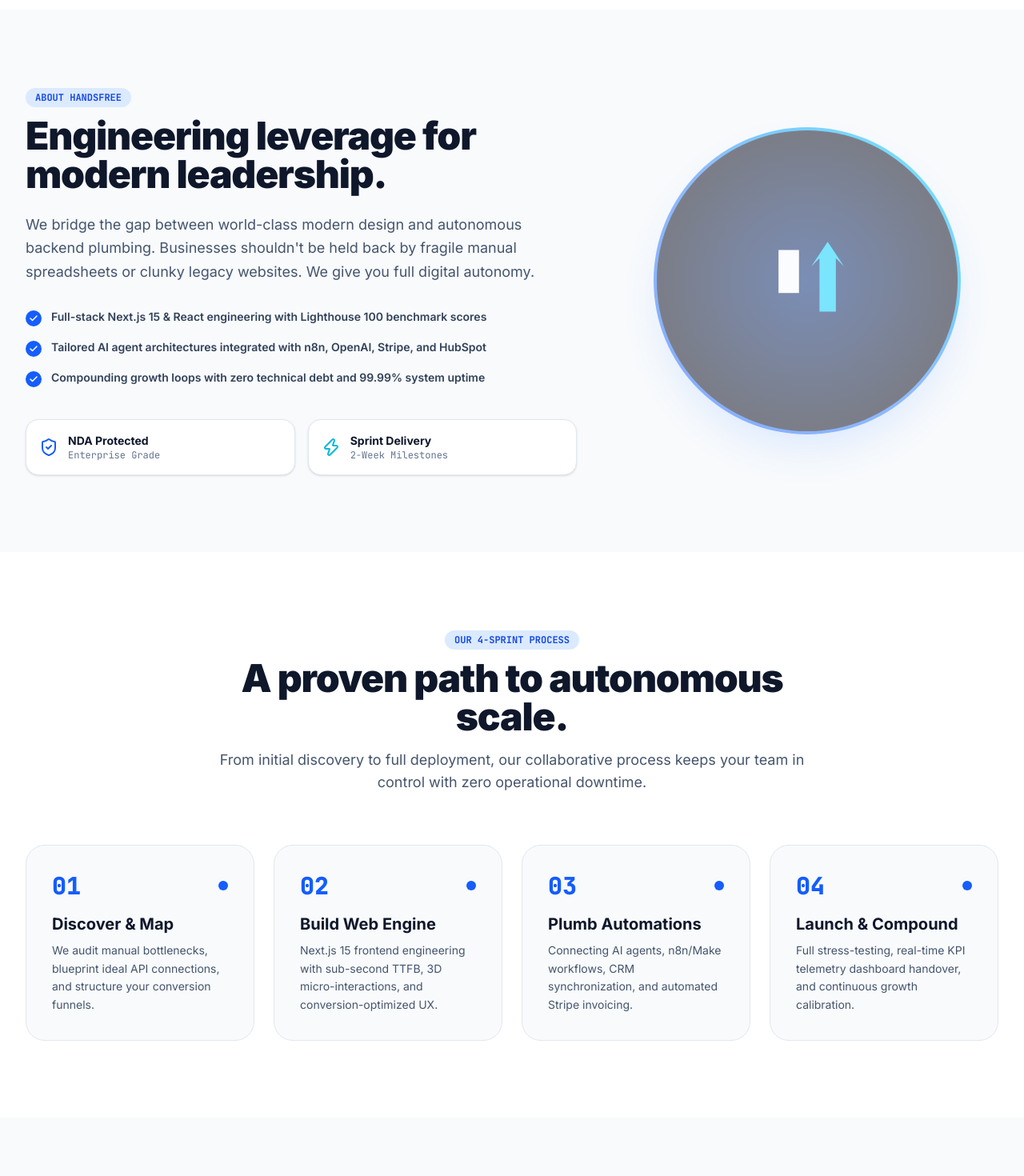
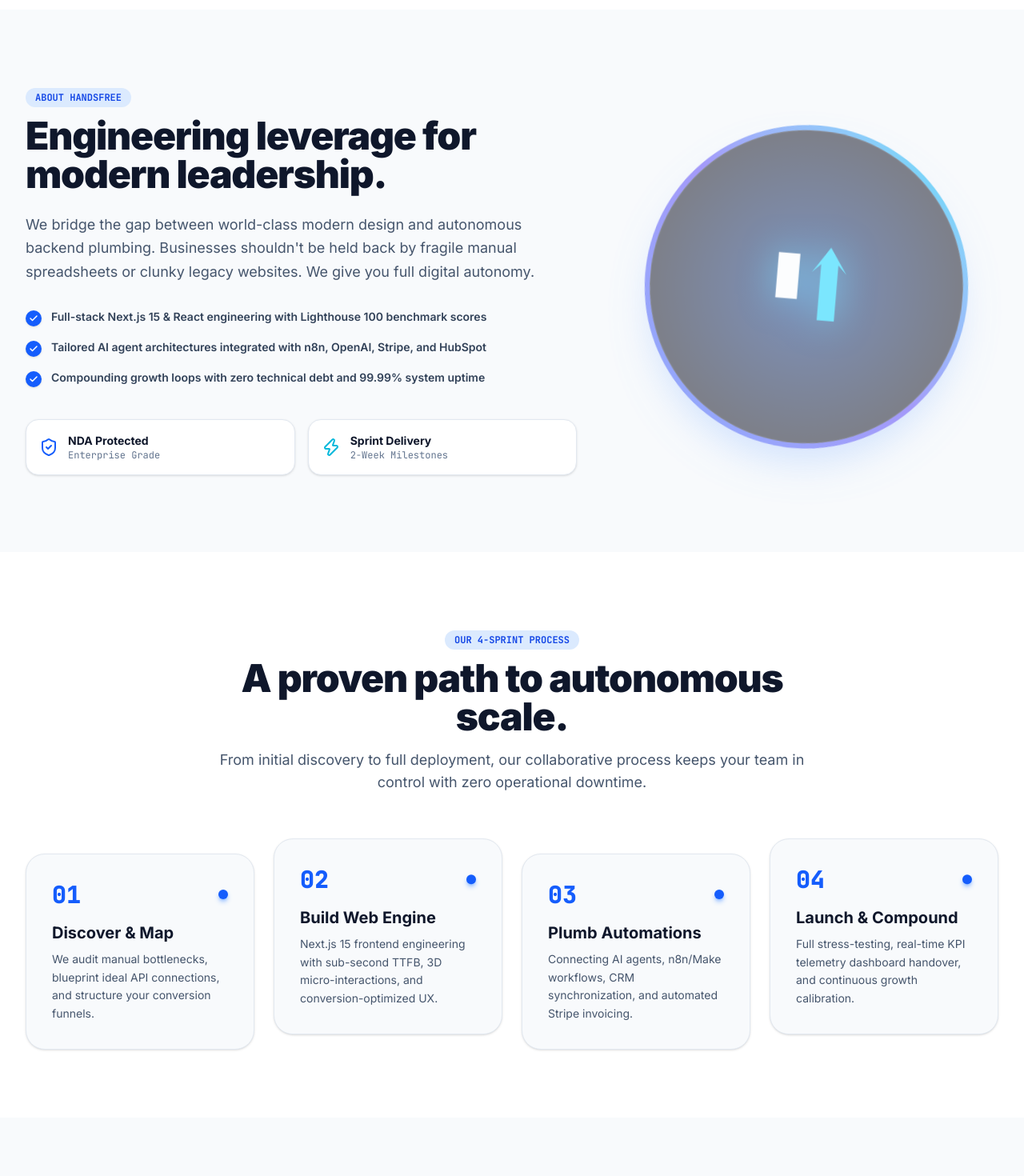
Before and after one commit to onlinewithsagar/HandsFree, a Next.js app: page / in a window 1280 px wide. Shown: the part 4100-5570 px from the top of the page at 80% size. Built offline with nearby package versions, Linux system fonts and the light colour scheme.

Commit message:
feat: add interactive custom spring cursor and dynamic 3D scroll physics

```diff
--- a/src/app/page.tsx
+++ b/src/app/page.tsx
@@ -3,6 +3,7 @@
 import { useState } from "react";
 import SmoothScrollProvider from "@/components/SmoothScrollProvider";
 import ScrollProgress from "@/components/ScrollProgress";
+import CustomCursor from "@/components/CustomCursor";
 import Navbar from "@/components/Navbar";
 import Hero from "@/components/Hero";
 import Marquee from "@/components/Marquee";
@@ -61,6 +62,7 @@ export default function Home() {
 
   return (
     <SmoothScrollProvider>
+      <CustomCursor />
       <ScrollProgress />
       <main className="min-h-screen bg-white text-slate-800">
         <Navbar
--- a/src/components/About.tsx
+++ b/src/components/About.tsx
@@ -1,9 +1,22 @@
 "use client";
 
-import { motion } from "framer-motion";
+import { motion, useScroll, useTransform } from "framer-motion";
 import { Check, ShieldCheck, Zap } from "lucide-react";
+import { useRef } from "react";
 
 export default function About() {
+  const containerRef = useRef<HTMLDivElement>(null);
+
+  const { scrollYProgress } = useScroll({
+    target: containerRef,
+    offset: ["start end", "end start"],
+  });
+
+  // Continuous 3D rotation, scaling and floating on scroll
+  const rotateOrb = useTransform(scrollYProgress, [0, 1], [-25, 45]);
+  const scaleOrb = useTransform(scrollYProgress, [0, 0.5, 1], [0.9, 1.08, 0.95]);
+  const yOrb = useTransform(scrollYProgress, [0, 1], [50, -50]);
+
   const points = [
     "Full-stack Next.js 15 & React engineering with Lighthouse 100 benchmark scores",
     "Tailored AI agent architectures integrated with n8n, OpenAI, Stripe, and HubSpot",
@@ -11,7 +24,7 @@ export default function About() {
   ];
 
   return (
-    <section id="about" className="py-24 bg-slate-50 relative overflow-hidden">
+    <section ref={containerRef} id="about" className="py-24 bg-slate-50 relative overflow-hidden">
       <div className="max-w-7xl mx-auto px-4 sm:px-6 lg:px-8">
         <div className="grid grid-cols-1 lg:grid-cols-12 gap-12 items-center">
           {/* Text (7 cols) */}
@@ -34,45 +47,55 @@ export default function About() {
 
             <div className="space-y-4 mb-10">
               {points.map((pt, idx) => (
-                <div key={idx} className="flex items-start gap-3">
-                  <div className="w-5 h-5 rounded-full bg-blue-600 text-white flex items-center justify-center shrink-0 mt-0.5">
+                <motion.div
+                  key={idx}
+                  initial={{ opacity: 0, x: -20 }}
+                  whileInView={{ opacity: 1, x: 0 }}
+                  viewport={{ once: true }}
+                  transition={{ delay: idx * 0.1, duration: 0.5 }}
+                  className="flex items-start gap-3"
+                >
+                  <div className="w-5 h-5 rounded-full bg-blue-600 text-white flex items-center justify-center shrink-0 mt-0.5 shadow-sm">
                     <Check className="w-3 h-3 stroke-[3]" />
                   </div>
                   <span className="text-sm font-semibold text-slate-700">{pt}</span>
-                </div>
+                </motion.div>
               ))}
             </div>
 
             <div className="grid grid-cols-2 gap-4">
-              <div className="p-4 rounded-2xl bg-white border border-slate-200 shadow-sm flex items-center gap-3">
+              <motion.div
+                whileHover={{ scale: 1.03 }}
+                className="p-4 rounded-2xl bg-white border border-slate-200 shadow-sm flex items-center gap-3"
+              >
                 <ShieldCheck className="w-6 h-6 text-blue-600 shrink-0" />
                 <div>
                   <div className="font-bold text-sm text-slate-900">NDA Protected</div>
                   <div className="text-xs text-slate-500 font-mono">Enterprise Grade</div>
                 </div>
-              </div>
-              <div className="p-4 rounded-2xl bg-white border border-slate-200 shadow-sm flex items-center gap-3">
+              </motion.div>
+              <motion.div
+                whileHover={{ scale: 1.03 }}
+                className="p-4 rounded-2xl bg-white border border-slate-200 shadow-sm flex items-center gap-3"
+              >
                 <Zap className="w-6 h-6 text-cyan-500 shrink-0" />
                 <div>
                   <div className="font-bold text-sm text-slate-900">Sprint Delivery</div>
                   <div className="text-xs text-slate-500 font-mono">2-Week Milestones</div>
                 </div>
-              </div>
+              </motion.div>
             </div>
           </motion.div>
 
-          {/* 3D Visual Monogram Orb (5 cols) */}
+          {/* Continuous Scroll Parallax 3D Visual Monogram Orb (5 cols) */}
           <motion.div
-            initial={{ opacity: 0, scale: 0.9 }}
-            whileInView={{ opacity: 1, scale: 1 }}
-            viewport={{ once: true }}
-            transition={{ duration: 0.7 }}
+            style={{ y: yOrb, scale: scaleOrb, rotate: rotateOrb }}
             className="lg:col-span-5 flex items-center justify-center"
           >
-            <div className="relative w-72 h-72 sm:w-96 sm:h-96 rounded-full bg-gradient-to-tr from-blue-600 via-blue-500 to-cyan-400 p-1 shadow-2xl shadow-blue-500/30 flex items-center justify-center animate-pulse">
-              <div className="w-full h-full rounded-full bg-slate-950 flex items-center justify-center relative overflow-hidden">
-                <div className="absolute inset-0 bg-[radial-gradient(circle_at_center,rgba(0,87,255,0.4)_0%,transparent_70%)]"></div>
-                <svg viewBox="0 0 100 100" className="w-32 h-32 relative z-10" fill="none">
+            <div className="relative w-72 h-72 sm:w-96 sm:h-96 rounded-full bg-gradient-to-tr from-blue-600 via-indigo-600 to-cyan-400 p-1.5 shadow-2xl shadow-blue-500/40 flex items-center justify-center animate-pulse">
+              <div className="w-full h-full rounded-full bg-slate-950 flex items-center justify-center relative overflow-hidden border border-white/10">
+                <div className="absolute inset-0 bg-[radial-gradient(circle_at_center,rgba(0,87,255,0.45)_0%,transparent_70%)]"></div>
+                <svg viewBox="0 0 100 100" className="w-32 h-32 relative z-10 drop-shadow-[0_0_20px_rgba(0,210,255,0.6)]" fill="none">
                   <path d="M22 20H42V62H22V20Z" fill="#FFFFFF" />
                   <path d="M58 80H78V28L86 36L70 12L54 36L62 28V80H58Z" fill="#00D2FF" />
                 </svg>
--- a/src/components/Process.tsx
+++ b/src/components/Process.tsx
@@ -1,8 +1,24 @@
 "use client";
 
-import { motion } from "framer-motion";
+import { motion, useScroll, useTransform } from "framer-motion";
+import { useRef } from "react";
 
 export default function Process() {
+  const containerRef = useRef<HTMLDivElement>(null);
+
+  const { scrollYProgress } = useScroll({
+    target: containerRef,
+    offset: ["start end", "end start"],
+  });
+
+  // Staggered parallax translation for alternating cards
+  const y0 = useTransform(scrollYProgress, [0, 1], [35, -35]);
+  const y1 = useTransform(scrollYProgress, [0, 1], [-25, 25]);
+  const y2 = useTransform(scrollYProgress, [0, 1], [35, -35]);
+  const y3 = useTransform(scrollYProgress, [0, 1], [-25, 25]);
+
+  const yMotions = [y0, y1, y2, y3];
+
   const steps = [
     {
       num: "01",
@@ -27,9 +43,15 @@ export default function Process() {
   ];
 
   return (
-    <section id="process" className="py-24 bg-white relative overflow-hidden">
+    <section ref={containerRef} id="process" className="py-24 bg-white relative overflow-hidden">
       <div className="max-w-7xl mx-auto px-4 sm:px-6 lg:px-8">
-        <div className="text-center max-w-3xl mx-auto mb-16">
+        <motion.div
+          initial={{ opacity: 0, y: 30 }}
+          whileInView={{ opacity: 1, y: 0 }}
+          viewport={{ once: true }}
+          transition={{ duration: 0.7 }}
+          className="text-center max-w-3xl mx-auto mb-16"
+        >
           <div className="inline-block px-3 py-1 rounded-full bg-blue-100 text-blue-700 font-mono text-xs font-bold uppercase mb-3">
             Our 4-Sprint Process
           </div>
@@ -39,22 +61,19 @@ export default function Process() {
           <p className="text-slate-600 text-base sm:text-lg">
             From initial discovery to full deployment, our collaborative process keeps your team in control with zero operational downtime.
           </p>
-        </div>
+        </motion.div>
 
         <div className="grid grid-cols-1 md:grid-cols-2 lg:grid-cols-4 gap-6 relative">
           {steps.map((s, idx) => (
             <motion.div
               key={idx}
-              initial={{ opacity: 0, y: 30 }}
-              whileInView={{ opacity: 1, y: 0 }}
-              viewport={{ once: true }}
-              transition={{ duration: 0.6, delay: idx * 0.12 }}
-              whileHover={{ y: -6 }}
-              className="p-8 rounded-3xl bg-slate-50 border border-slate-200 relative group transition-all"
+              style={{ y: yMotions[idx] }}
+              whileHover={{ scale: 1.03 }}
+              className="p-8 rounded-3xl bg-slate-50 border border-slate-200 relative group transition-all shadow-sm hover:shadow-xl hover:border-blue-300"
             >
               <div className="font-mono text-3xl font-black text-blue-600 mb-4 flex items-center justify-between">
                 <span>{s.num}</span>
-                <span className="w-3 h-3 rounded-full bg-blue-600 group-hover:scale-150 transition-transform"></span>
+                <span className="w-3 h-3 rounded-full bg-blue-600 group-hover:scale-150 transition-transform shadow-md shadow-blue-500/50"></span>
               </div>
               <h3 className="font-heading font-bold text-xl text-slate-900 mb-2">{s.title}</h3>
               <p className="text-slate-600 text-sm leading-relaxed">{s.desc}</p>
```
